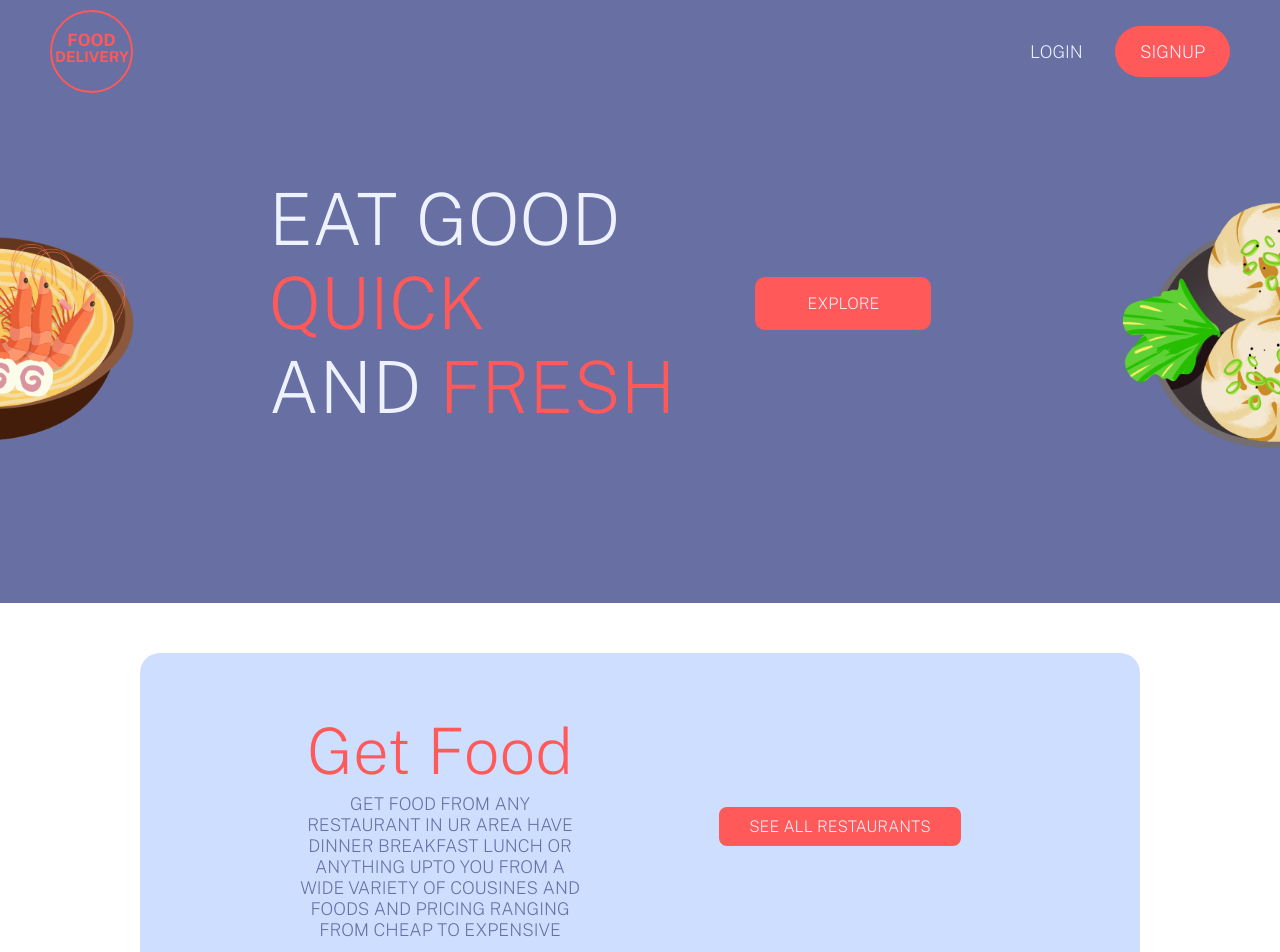
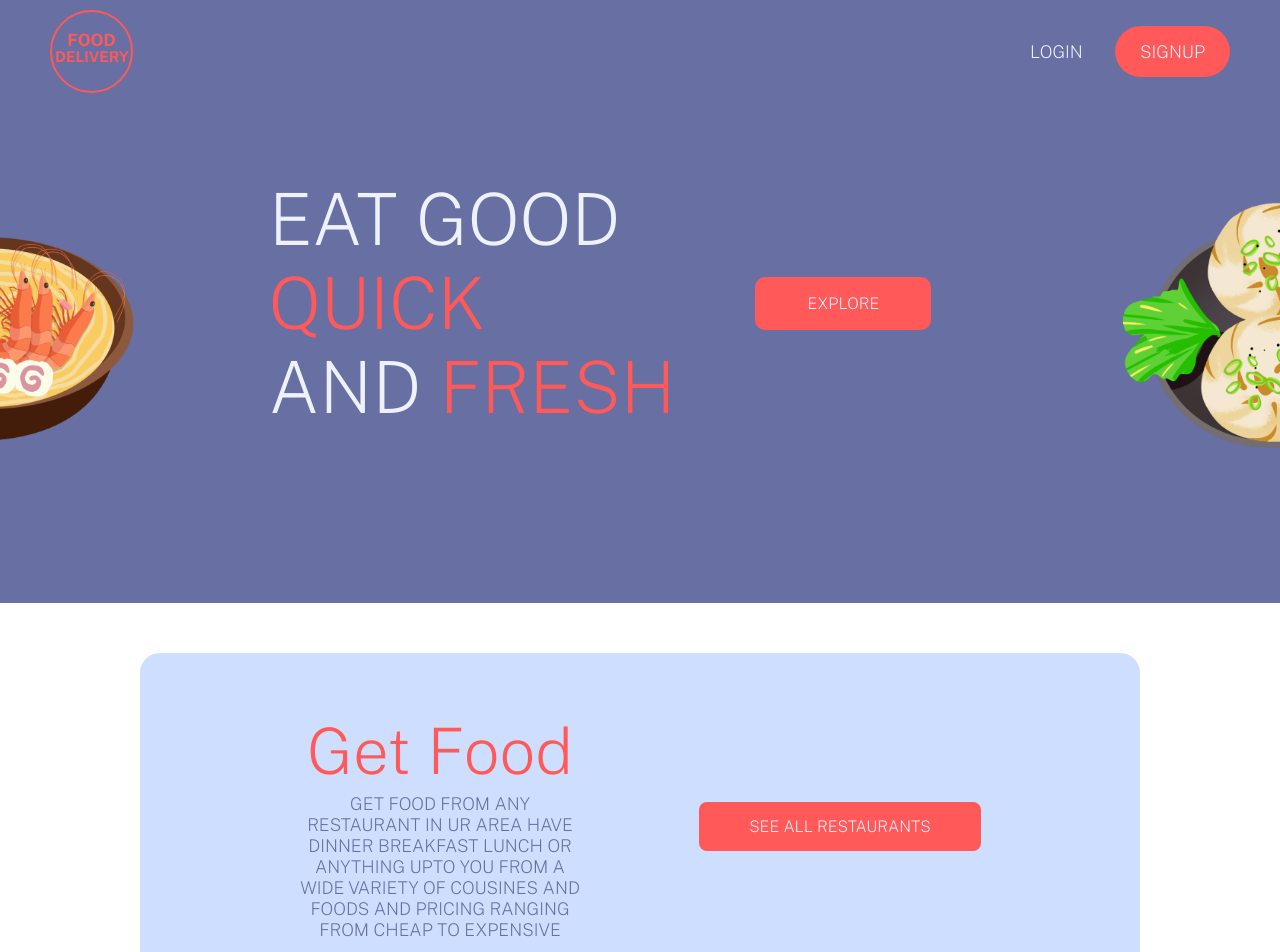
Before and after one commit to oooomair/OFD, a React (Create React App) app in the folder client/: page / in a window 1280 px wide. Shown: the top 952 px of the page. Built offline with nearby package versions, Linux system fonts and the light colour scheme; no server answers.

Commit message:
done finally lets goooo

```diff
--- a/client/src/components/home/home.scss
+++ b/client/src/components/home/home.scss
@@ -242,8 +242,7 @@
   align-items: center;
   width: 50%;
   span {
-    margin-top: 20px;
-    padding: 10px 30px;
+    padding: 15px 50px;
     text-transform: uppercase;
     background-color: #ff5959;
     color: #eef2ff;
```
